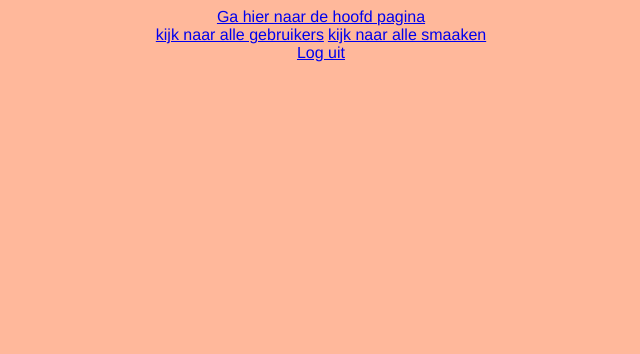
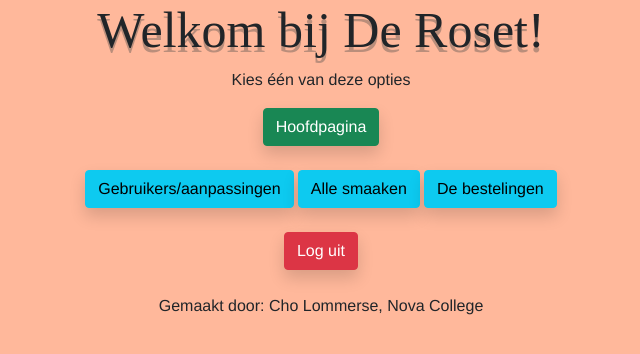
Before and after one commit to Hakulax28/roset, a PHP site: page / in a window 1280 px wide. Shown: the top 354 px of the page, without its empty margins (319-959 px from the left). Run offline with PHP 8.4, Linux system fonts and the light colour scheme.

Commit message:
bewerkingen

```diff
--- a/index.php
+++ b/index.php
@@ -20,16 +20,25 @@ session_start();
    <meta charset="UTF-8">
    <meta http-equiv="X-UA-Compatible" content="IE=edge">
    <meta name="viewport" content="width=device-width, initial-scale=1.0">
-   <!--<link href="https://cdn.jsdelivr.net/npm/bootstrap@5.1.3/dist/css/bootstrap.min.css" rel="stylesheet" integrity="sha384-1BmE4kWBq78iYhFldvKuhfTAU6auU8tT94WrHftjDbrCEXSU1oBoqyl2QvZ6jIW3" crossorigin="anonymous">-->
+   <link href="https://cdn.jsdelivr.net/npm/bootstrap@5.1.3/dist/css/bootstrap.min.css" rel="stylesheet" integrity="sha384-1BmE4kWBq78iYhFldvKuhfTAU6auU8tT94WrHftjDbrCEXSU1oBoqyl2QvZ6jIW3" crossorigin="anonymous">
    <link rel="stylesheet" href="css/style.css">
    <title>De Roset</title>
 </head>
+<header>
+   <h1>Welkom bij De Roset!</h1>
+   <p>Kies één van deze opties</p>
+</header>
 
 <body>
-   <a href="hoofdpagina.php">Ga hier naar de hoofd pagina</a><br>
-   <a href="user_overzicht.php">kijk naar alle gebruikers</a>
-   <a href="product_overzicht.php">kijk naar alle smaaken</a><br>
-   <a href="loguit.php">Log uit</a>
+
+   <a href="hoofdpagina.php" class="shadow btn btn-success">Hoofdpagina</a><br><br>
+   <a href="user_overzicht.php" class="shadow btn btn-info">Gebruikers/aanpassingen</a>
+   <a href="product_overzicht.php" class="shadow btn btn-info">Alle smaaken</a>
+   <a href="" class="shadow btn btn-info">De bestelingen</a><br><br>
+   <a href="loguit.php" class="shadow btn btn-danger">Log uit</a><br><br>
 </body>
+<footer>
+   <p>Gemaakt door: Cho Lommerse, Nova College</p>
+</footer>
 
 </html>
```
